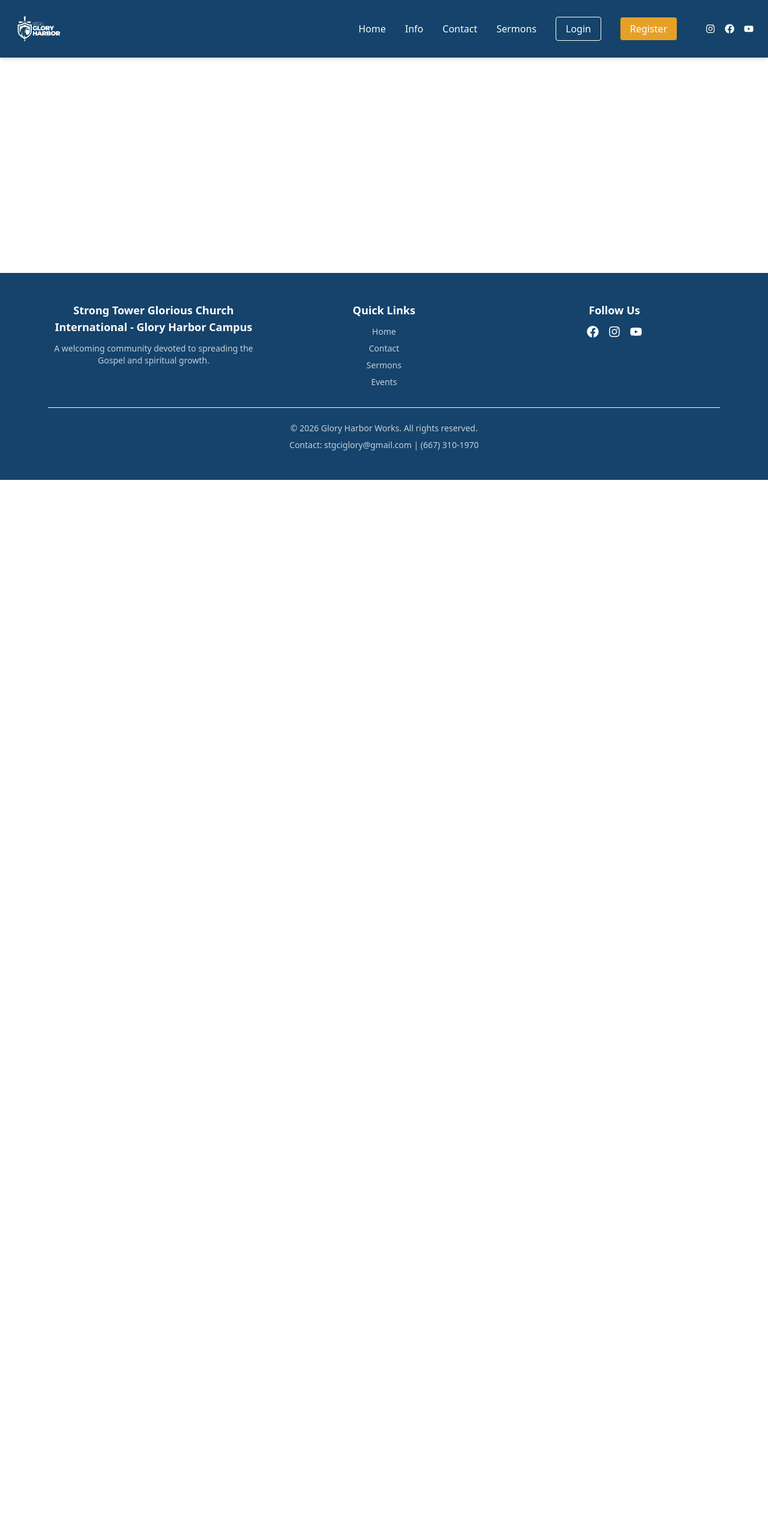
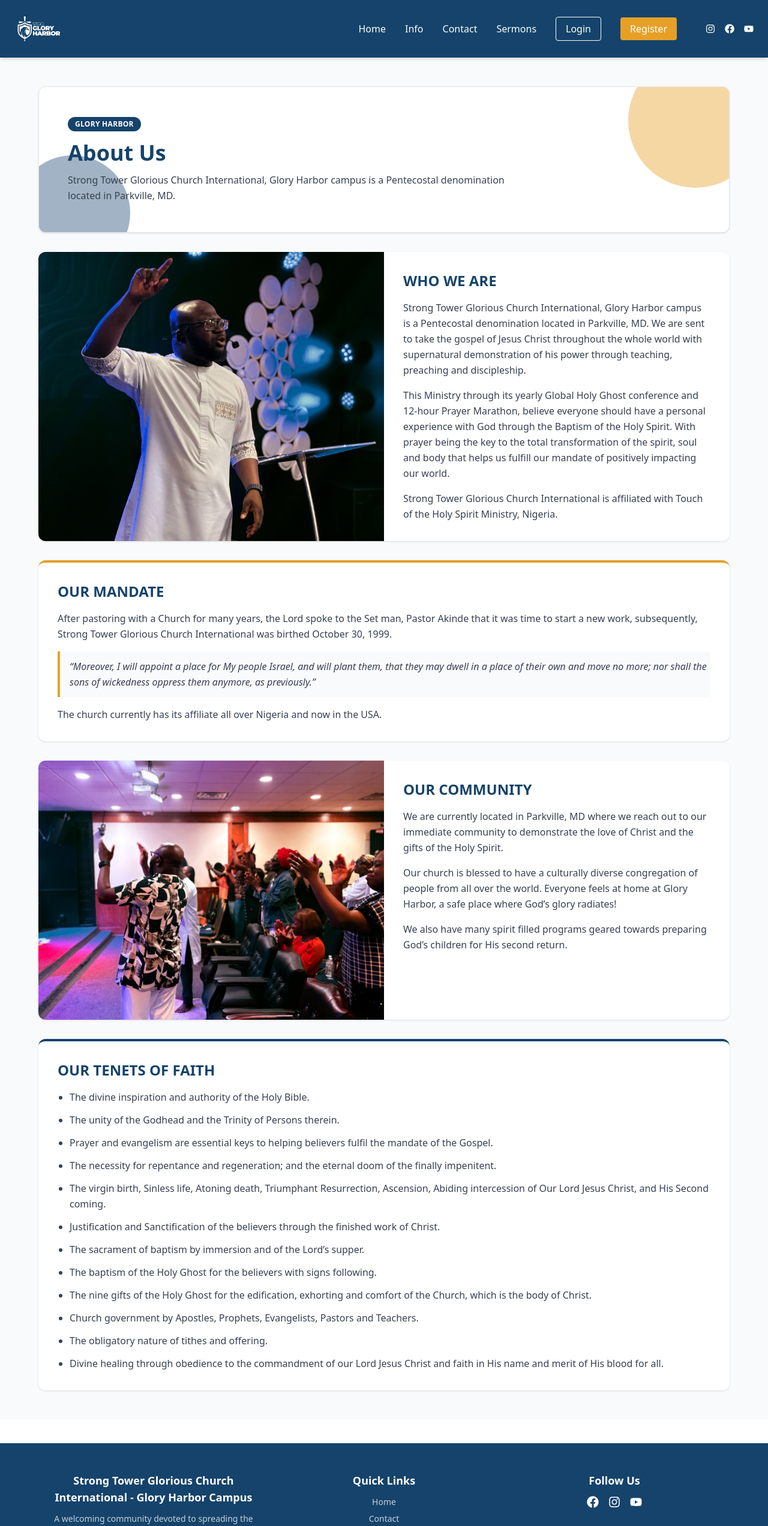
Before and after one commit to zfwillis/glory-harbor-works, a React (Vite) app in the folder client/: page /info in a window 1280 px wide. Shown: the top 2544 px of the page at 60% size. Before the commit the page ends 800 px from the top, so only its background shows below. Built offline with nearby package versions, Linux system fonts and the light colour scheme; no server answers.

Commit message:
G3 View Info

```diff
--- a/client/src/App.jsx
+++ b/client/src/App.jsx
@@ -4,12 +4,14 @@ import { AuthProvider } from './context/AuthContext'
 import Navbar from './components/Navbar'
 import Footer from './components/Footer'
 import Home from './pages/Home'
+import Info from './pages/Info'
 import Contact from './pages/Contact'
 import Login from './pages/Login'
 import Register from './pages/Register'
 import Profile from './pages/Profile'
 import ProtectedRoute from './components/ProtectedRoute'
 import SermonsHub from './pages/SermonsHub'
+import PrayerRequests from './pages/PrayerRequests'
 
 function App() {
   return (
@@ -20,6 +22,7 @@ function App() {
           <main className="flex-grow">
             <Routes>
               <Route path="/" element={<Home />} />
+              <Route path="/info" element={<Info />} />
               <Route path="/contact" element={<Contact />} />
               <Route path="/sermons" element={<SermonsHub />} />
               <Route path="/login" element={<Login />} />
@@ -29,6 +32,14 @@ function App() {
                 element={
                   <ProtectedRoute>
                     <Profile />
+                  </ProtectedRoute>
+                }
+              />
+              <Route
+                path="/prayer-requests"
+                element={
+                  <ProtectedRoute>
+                    <PrayerRequests />
                   </ProtectedRoute>
                 }
               />
--- a/client/src/components/Navbar.jsx
+++ b/client/src/components/Navbar.jsx
@@ -45,6 +45,9 @@ const Navbar = () => {
           {/* Auth Links */}
           {isAuthenticated ? (
             <>
+              <li>
+                <Link className="hover:text-[#E7A027]" to="/prayer-requests">Prayer Requests</Link>
+              </li>
               <li className="flex items-center gap-2">
                 <FaUser className="text-sm" />
                 <Link to="/profile" className="text-sm hover:text-[#E7A027]">{user?.firstName}</Link>
@@ -114,6 +117,9 @@ const Navbar = () => {
             {/* Mobile Auth Links */}
             {isAuthenticated ? (
               <>
+                <li>
+                  <Link to="/prayer-requests" onClick={() => setOpen(false)}>Prayer Requests</Link>
+                </li>
                 <li className="flex items-center gap-2 pt-4 border-t border-gray-600">
                   <FaUser className="text-sm" />
                   <Link to="/profile" onClick={() => setOpen(false)} className="text-base">{user?.firstName} {user?.lastName}</Link>
--- /dev/null
+++ b/client/src/pages/Info.jsx
@@ -0,0 +1,107 @@
+import { useEffect } from "react";
+import { useLocation } from "react-router-dom";
+
+export default function Info() {
+  const location = useLocation();
+
+  useEffect(() => {
+    if (!location.hash) {
+      window.scrollTo({ top: 0, behavior: "smooth" });
+      return;
+    }
+
+    const sectionId = location.hash.replace("#", "");
+    const target = document.getElementById(sectionId);
+    if (target) {
+      target.scrollIntoView({ behavior: "smooth", block: "start" });
+    }
+  }, [location.hash]);
+
+  return (
+    <div className="min-h-screen bg-gray-50 py-12 px-4">
+      <div className="max-w-6xl mx-auto space-y-8">
+        <section className="relative overflow-hidden rounded-xl shadow bg-white border border-gray-200">
+          <div className="absolute -top-14 -right-14 w-56 h-56 rounded-full bg-[#E7A027]/42" />
+          <div className="absolute -bottom-16 -left-10 w-48 h-48 rounded-full bg-[#15436b]/40" />
+
+          <div className="relative p-10 md:p-12">
+            <span className="inline-block px-3 py-1 rounded-full text-xs font-semibold tracking-wide bg-[#15436b] text-white mb-4">
+              GLORY HARBOR
+            </span>
+            <h1 className="text-3xl md:text-4xl font-bold text-[#15436b] mb-3">About Us</h1>
+            <p className="max-w-3xl text-gray-700 leading-relaxed">
+              Strong Tower Glorious Church International, Glory Harbor campus is a Pentecostal denomination located in Parkville, MD.
+            </p>
+          </div>
+        </section>
+
+        <section id="history" className="scroll-mt-28 bg-white rounded-xl shadow overflow-hidden">
+          <div className="grid md:grid-cols-2">
+            <img src="/history-image.jpg" alt="Who We Are" className="w-full h-72 md:h-full object-cover" />
+            <div className="p-8">
+              <h2 className="text-2xl font-bold text-[#15436b] mb-4">WHO WE ARE</h2>
+              <p className="text-gray-700 leading-relaxed mb-4">
+                Strong Tower Glorious Church International, Glory Harbor campus is a Pentecostal denomination located in Parkville, MD. We are sent to take the gospel of Jesus Christ throughout the whole world with supernatural demonstration of his power through teaching, preaching and discipleship.
+              </p>
+              <p className="text-gray-700 leading-relaxed mb-4">
+                This Ministry through its yearly Global Holy Ghost conference and 12-hour Prayer Marathon, believe everyone should have a personal experience with God through the Baptism of the Holy Spirit. With prayer being the key to the total transformation of the spirit, soul and body that helps us fulfill our mandate of positively impacting our world.
+              </p>
+              <p className="text-gray-700 leading-relaxed">
+                Strong Tower Glorious Church International is affiliated with Touch of the Holy Spirit Ministry, Nigeria.
+              </p>
+            </div>
+          </div>
+        </section>
+
+        <section className="bg-white rounded-xl shadow p-8 border-t-4 border-[#E7A027]">
+          <h2 className="text-2xl font-bold text-[#15436b] mb-4">OUR MANDATE</h2>
+          <p className="text-gray-700 leading-relaxed mb-4">
+            After pastoring with a Church for many years, the Lord spoke to the Set man, Pastor Akinde that it was time to start a new work, subsequently, Strong Tower Glorious Church International was birthed October 30, 1999.
+          </p>
+          <p className="text-gray-700 leading-relaxed mb-4 italic border-l-4 border-[#E7A027] pl-4 bg-gray-50 py-3 rounded-r">
+            “Moreover, I will appoint a place for My people Israel, and will plant them, that they may dwell in a place of their own and move no more; nor shall the sons of wickedness oppress them anymore, as previously.”
+          </p>
+          <p className="text-gray-700 leading-relaxed">
+            The church currently has its affiliate all over Nigeria and now in the USA.
+          </p>
+        </section>
+
+        <section id="community" className="scroll-mt-28 bg-white rounded-xl shadow overflow-hidden">
+          <div className="grid md:grid-cols-2">
+            <img src="/community-image.jpg" alt="Our Community" className="w-full h-72 md:h-full object-cover" />
+            <div className="p-8">
+              <h2 className="text-2xl font-bold text-[#15436b] mb-4">OUR COMMUNITY</h2>
+              <p className="text-gray-700 leading-relaxed mb-4">
+                We are currently located in Parkville, MD where we reach out to our immediate community to demonstrate the love of Christ and the gifts of the Holy Spirit.
+              </p>
+              <p className="text-gray-700 leading-relaxed mb-4">
+                Our church is blessed to have a culturally diverse congregation of people from all over the world. Everyone feels at home at Glory Harbor, a safe place where God’s glory radiates!
+              </p>
+              <p className="text-gray-700 leading-relaxed">
+                We also have many spirit filled programs geared towards preparing God’s children for His second return.
+              </p>
+            </div>
+          </div>
+        </section>
+
+        <section id="beliefs" className="scroll-mt-28 bg-white rounded-xl shadow p-8 border-t-4 border-[#15436b]">
+          <h2 className="text-2xl font-bold text-[#15436b] mb-4">OUR TENETS OF FAITH</h2>
+          <ul className="space-y-3 text-gray-700 leading-relaxed list-disc pl-5">
+            <li>The divine inspiration and authority of the Holy Bible.</li>
+            <li>The unity of the Godhead and the Trinity of Persons therein.</li>
+            <li>Prayer and evangelism are essential keys to helping believers fulfil the mandate of the Gospel.</li>
+            <li>The necessity for repentance and regeneration; and the eternal doom of the finally impenitent.</li>
+            <li>The virgin birth, Sinless life, Atoning death, Triumphant Resurrection, Ascension, Abiding intercession of Our Lord Jesus Christ, and His Second coming.</li>
+            <li>Justification and Sanctification of the believers through the finished work of Christ.</li>
+            <li>The sacrament of baptism by immersion and of the Lord’s supper.</li>
+            <li>The baptism of the Holy Ghost for the believers with signs following.</li>
+            <li>The nine gifts of the Holy Ghost for the edification, exhorting and comfort of the Church, which is the body of Christ.</li>
+            <li>Church government by Apostles, Prophets, Evangelists, Pastors and Teachers.</li>
+            <li>The obligatory nature of tithes and offering.</li>
+            <li>Divine healing through obedience to the commandment of our Lord Jesus Christ and faith in His name and merit of His blood for all.</li>
+          </ul>
+        </section>
+      </div>
+    </div>
+  );
+}
```
Also changed, not shown: client/src/pages/Home.jsx (+14 -7 lines).
